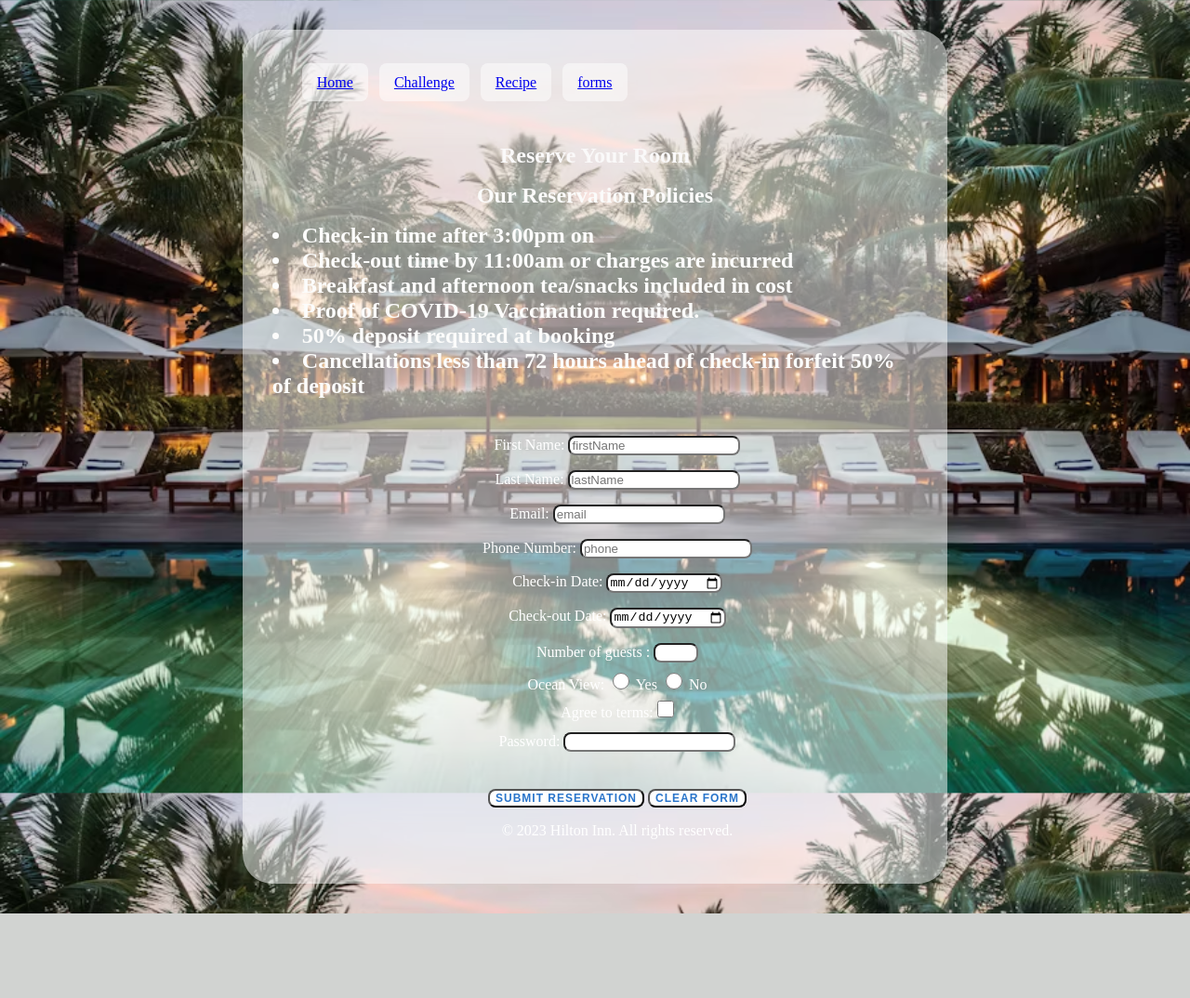
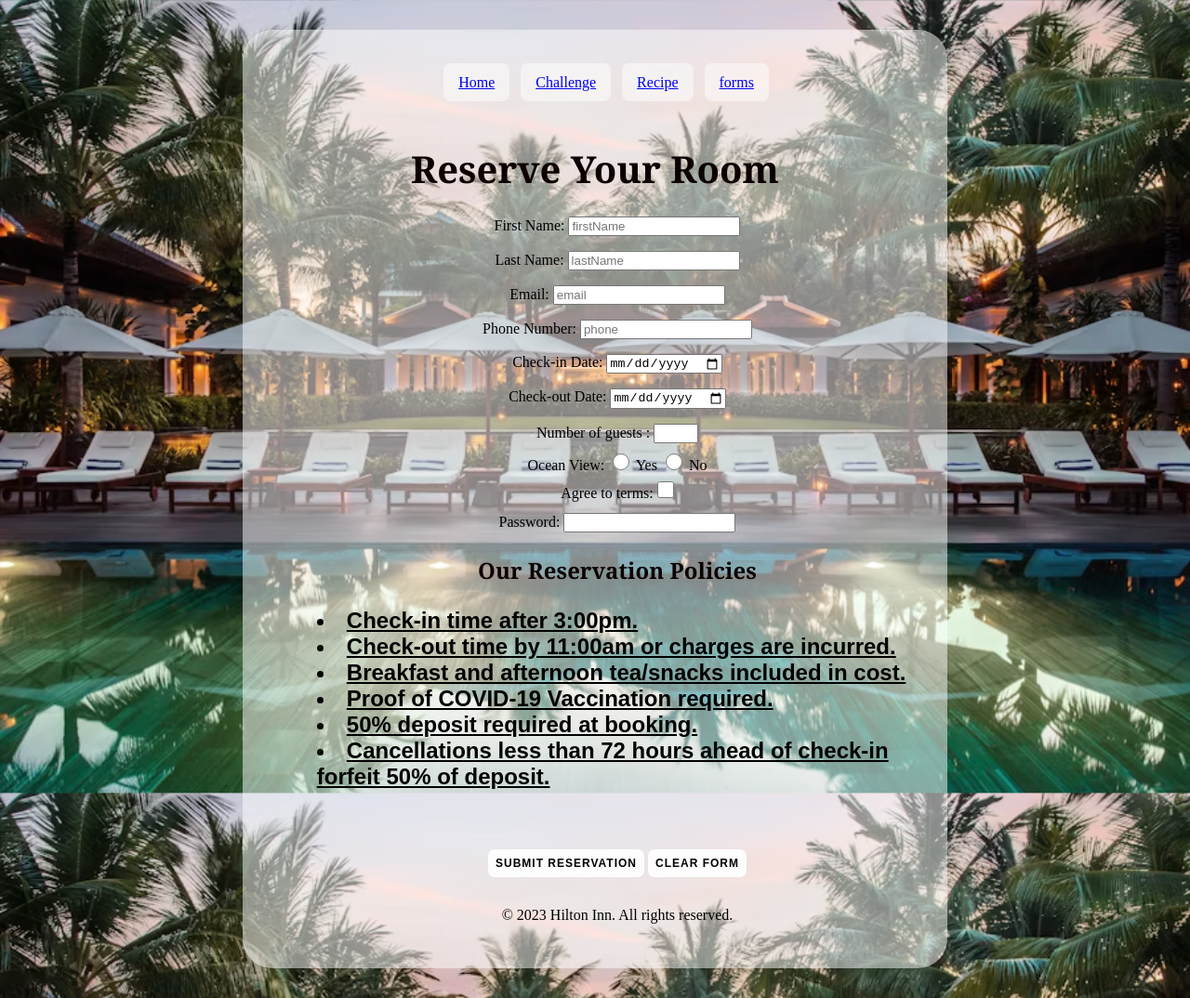
Before and after one commit to MadelineOlga/MadelineOlga.github.io, a plain HTML site: page form.html in a window 1280 px wide. Shown: the whole page at 93% size. Before the commit the page ends 983 px from the top, so only its background shows below. Drawn offline with Linux system fonts and the light colour scheme.

Commit message:
Refactor form.html and formstyles.css for improved structure and styling; update index.html to link to new forms stylesheet

```diff
--- a/form.html
+++ b/form.html
@@ -21,20 +21,7 @@
 
     <header>
         <h3>Reserve Your Room</h3>
-        <h2>Our Reservation Policies</h2>
-
     </header>
-
-    <section class="policies">
-        <h1>
-            <li>Check-in time after 3:00pm on</li>
-            <li>Check-out time by 11:00am or charges are incurred</li>
-            <li>Breakfast and afternoon tea/snacks included in cost</li>
-            <li>Proof of COVID-19 Vaccination required.</li>
-            <li>50% deposit required at booking</li>
-            <li>Cancellations less than 72 hours ahead of check-in forfeit 50% of deposit</li>
-        </h1>
-    </section>
 
     <section class="reserve">
         <form method="post" name="reservation" data-netlify="true">
@@ -93,6 +80,22 @@
                 <input type="password" id="password" name="password" required>
             </div>
 
+ <header>
+        <h2>Our Reservation Policies</h2>
+
+    </header>
+
+             <section class="policies">
+        <h1>
+            <li>Check-in time after 3:00pm.</li>
+            <li>Check-out time by 11:00am or charges are incurred.</li>
+            <li>Breakfast and afternoon tea/snacks included in cost.</li>
+            <li>Proof of COVID-19 Vaccination required.</li>
+            <li>50% deposit required at booking.</li>
+            <li>Cancellations less than 72 hours ahead of check-in forfeit 50% of deposit.</li>
+        </h1>
+    </section>
+
             <div>
                 <button type="submit">Submit Reservation</button>
                 <button type="reset">Clear Form</button>
@@ -105,7 +108,6 @@
         </form>
     </section>
 
-
    </div>
 </body>
 </html>
--- a/formstyles.css
+++ b/formstyles.css
@@ -8,7 +8,7 @@ box-sizing: inherit;
 }
 
 body {
-background-color: #d1d3d1; /* fallback color */
+background-color: #010000; /* fallback color */
 background-image: url(/img/hotel.jpg);
 background-position: top;
 background-size: cover;
@@ -19,39 +19,42 @@ background-attachment: fixed;
 #wrapper {
 width: 60%;
 background-color: rgba(255, 255, 255, 0.5); /* pick a color that contrasts with your image */
-color: white; /* use white */
+color: rgb(2, 0, 0); /* use white */
 padding: 2rem; /* You decide on your transparency. Your text color */
 border-radius: 2rem;
 margin: 2rem auto;
 text-align: center;
 }
 
+
 h1 {
-font-family: 'Times New Roman', Times, serif;
+font-family: sans-serif;
 font-size: 1.5rem;
-color: rgb(252, 252, 251);
-margin: 1rem 0;
-text-align: start;
+color: rgb(0, 0, 0);
+text-align: left;
+margin-bottom: .4rem;
+text-decoration: underline;
 }
 
 h2 {
-font-family: 'Times New Roman', Times, serif;
-font-size: 1.5rem;
-color: rgb(251, 251, 250);
+font-family: Georgia, 'Times New Roman', Times, serif;
+font-size: 1.rem;
+color: rgb(13, 1, 1);
 margin: 1rem 0;
+text-align: center;
 }
 
 h3 {
-font-family: 'Times New Roman', Times, serif;
-font-size: 1.5rem;
-color: rgb(250, 249, 249);
+font-family: Georgia, 'Times New Roman', Times, serif;
+font-size: 2.5rem;
+color: rgb(12, 0, 0);
 margin: 1rem 0;
 }
 
 ul {
 list-style-type: circle;
 padding-left: 2rem;
-text-align: left;
+text-align: center;
 }
 
 nav {
@@ -61,6 +64,7 @@ margin-bottom: 3.5rem;
 
 nav li {
 display: inline-block;
+align-items: center;
 }
 
 nav a {
@@ -110,14 +114,15 @@ input[type=number],
 input[type=file],
 input[type=checkbox],
 input[type=password] { (no comma on the last one)
-padding: 10px;
+padding: 1px;
 margin: 8px 0; (add space to top-bottom)
 border: none;
-border-radius: 8px
+border-color:
+border-radius: 7px
 }
 
 textarea {
-broder-radius: 8px;
+border-radius:
 }
 
 input[type=checkbox],
@@ -128,16 +133,17 @@ cursor: pointer;
 }
 
 button {
-background-color: white;
-color: rgb(41, 116, 202); my text is blue to go with blue – yours can be different.
-padding: .5rem; buttons are small to begin with – need small amount of padding
+background-color: rgb(252, 253, 252);
+color: rgb(0, 0, 0);
+padding: .5rem;
 margin-bottom: 1rem;
-border-radius: 8px;
+border-radius: 7px;
 text-transform: uppercase;
 font-size: .75rem;
 letter-spacing: 1px;
 font-weight: 600;
 cursor: pointer;
+border: none;
 }
 
 button[type=submit] {
```
Also changed, not shown: index.html (+1 -1 lines).
